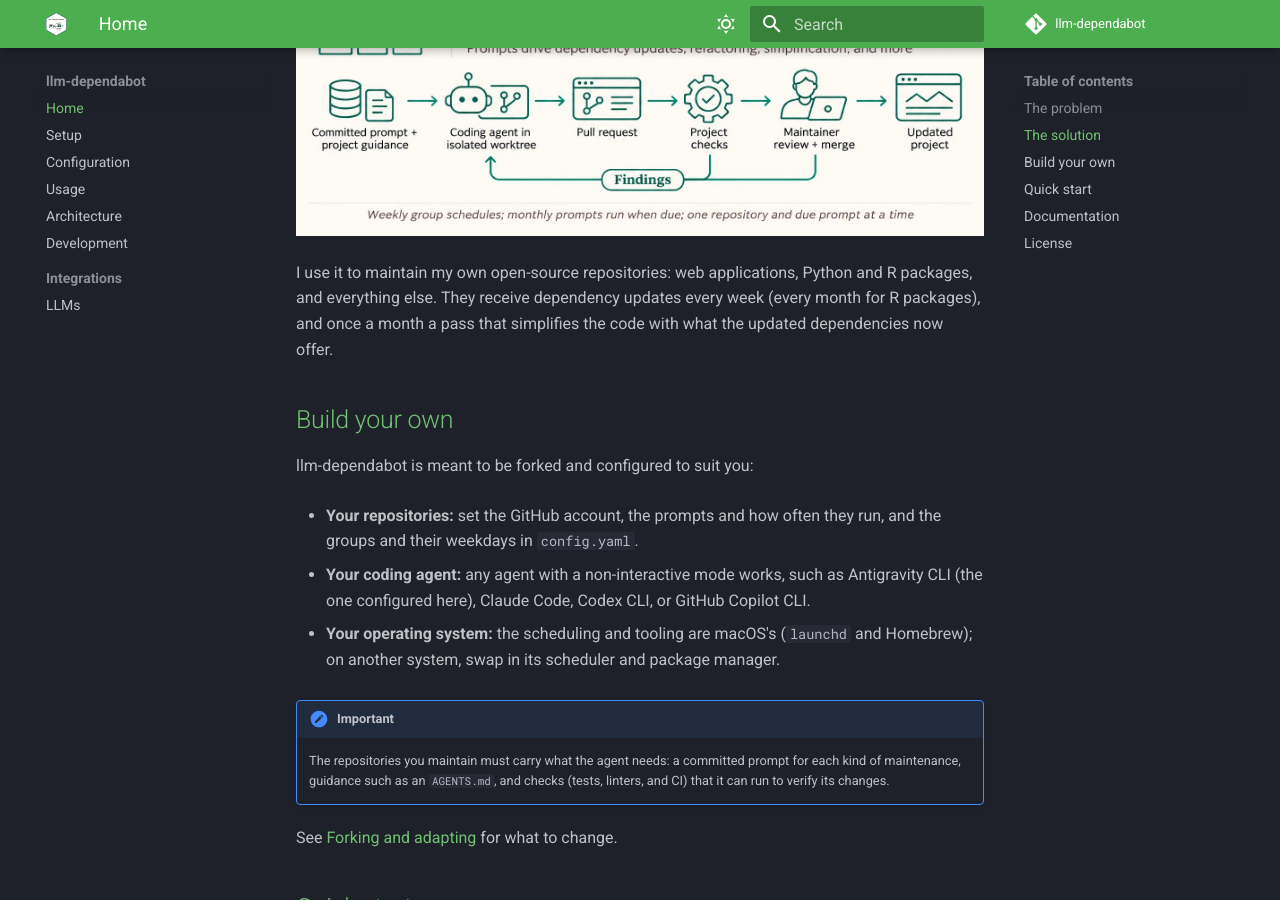
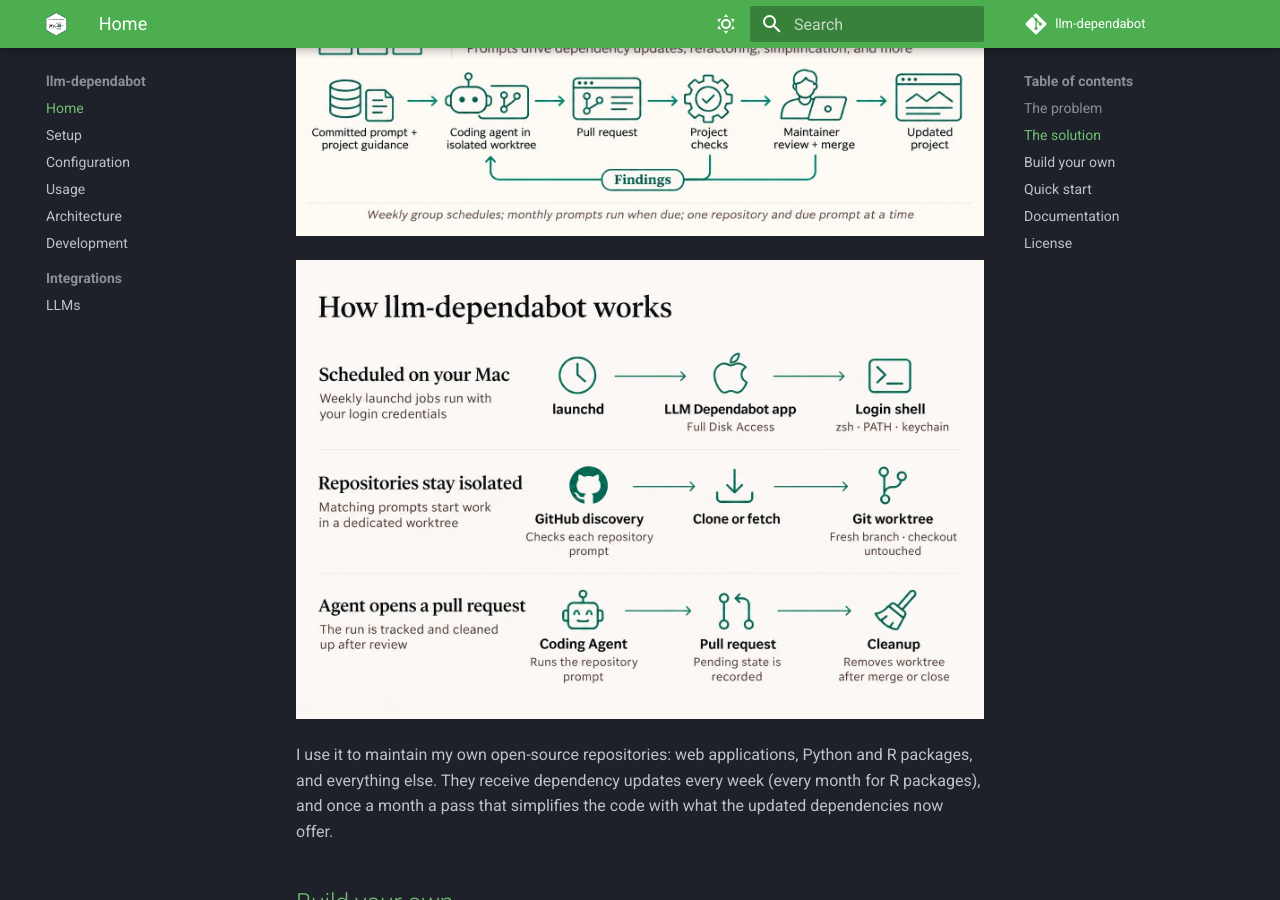
Before and after one commit to IndrajeetPatil/llm-dependabot, an MkDocs documentation site: the page built from docs/index.md, in a window 1280 px wide and 900 px high, scrolled down 1411 px. Built offline with MkDocs 1.6.1 and Material for MkDocs 9.7.7, drawn with Linux system fonts in a browser that asks for light colours; comment, search, counter and statistics services are not loaded.

Commit message:
docs(readme): add the architecture overview figure

```diff
--- a/README.md
+++ b/README.md
@@ -44,6 +44,8 @@ the project's own checks and your review like any other.
   sign-ins you already have; there is no hosted service and no stored secret.
 
 ![Software Giga Factory: a staggered schedule activates each project’s software factory. Prompts drive dependency updates, refactoring, simplification, and more; each runs in an isolated worktree, opens a pull request, and passes through project checks and maintainer review, with findings returned for fixes. Weekly group schedules, monthly prompts when due, one repository and due prompt at a time.](https://raw.githubusercontent.com/IndrajeetPatil/llm-dependabot/main/docs/images/giga-factory.webp)
+
+![How llm-dependabot works: scheduled jobs start the app and login environment, repositories are prepared in isolated Git worktrees, and the coding agent opens pull requests for later cleanup.](https://raw.githubusercontent.com/IndrajeetPatil/llm-dependabot/main/docs/images/architecture-overview.webp)
 
 I use it to maintain my own open-source repositories: web applications,
 Python and R packages, and everything else. They receive dependency updates
--- a/docs/images/README.md
+++ b/docs/images/README.md
@@ -11,7 +11,7 @@ The hex sticker is drawn by hand; see [hextools](../../hextools/README.md).
 
 | Figure | Subject | Embedded in |
 | --- | --- | --- |
-| [`architecture-overview.webp`](architecture-overview.webp) | Scheduled trigger, worktree isolation, and agent lifecycle | [architecture.md](../architecture.md) |
+| [`architecture-overview.webp`](architecture-overview.webp) | Scheduled trigger, worktree isolation, and agent lifecycle | [README.md](../../README.md), [architecture.md](../architecture.md) |
 | [`giga-factory.webp`](giga-factory.webp) | The schedule coordinating a software factory inside each project | [README.md](../../README.md) |
 | [`execution-lifecycle.webp`](execution-lifecycle.webp) | Permission boundary, repository isolation, and state locking | [architecture.md](../architecture.md) |
 | [`tech-stack.webp`](tech-stack.webp) | Runtime, dependencies, core libraries, and local QA checks | [development.md](../development.md) |
```
